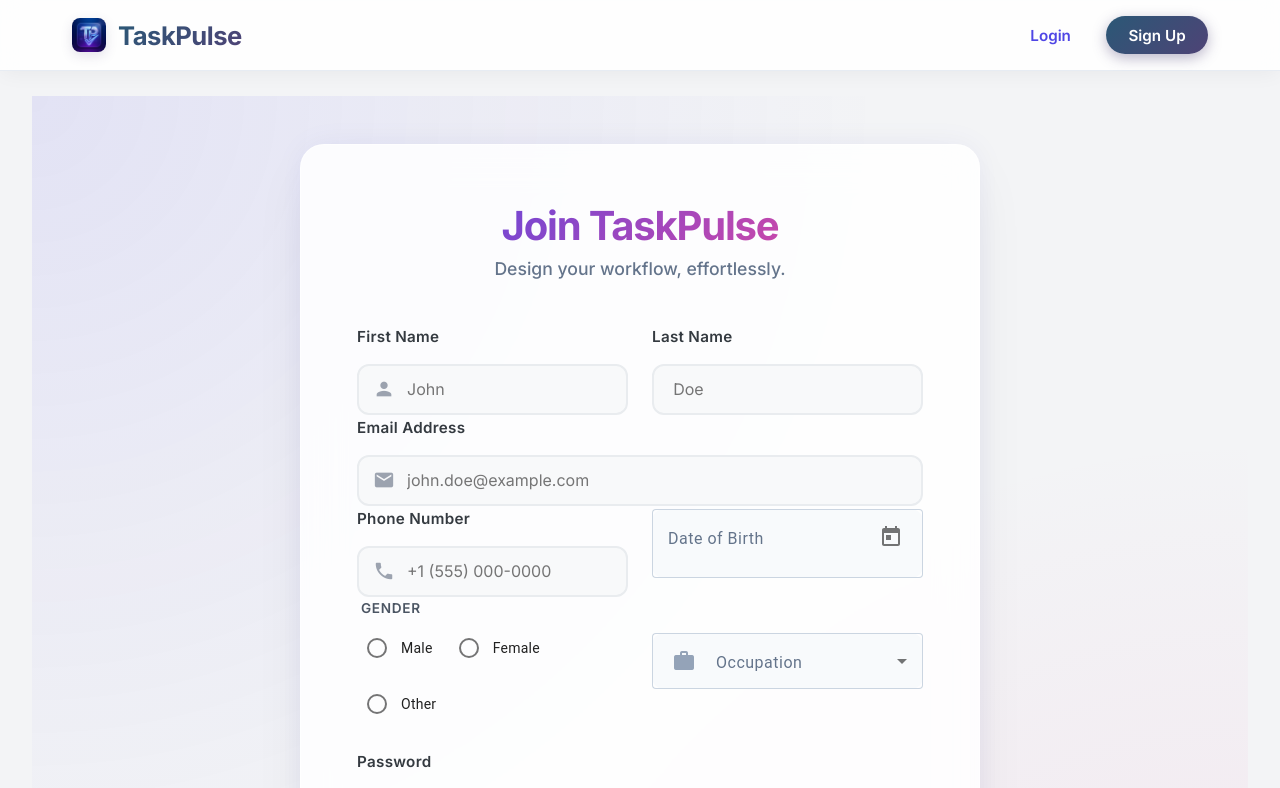
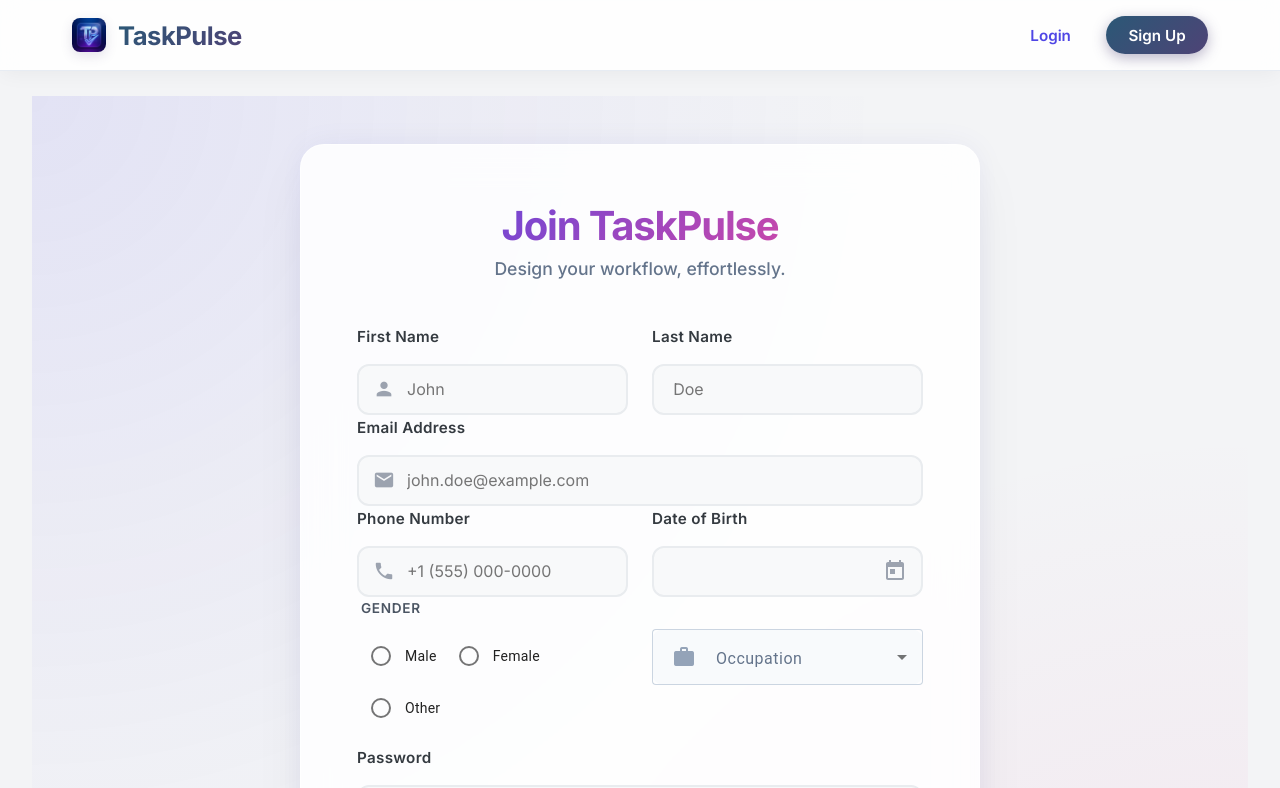
Before and after one commit to milankumarbhagat/task-pulse, an Angular app: page /sign-up in a window 1280 px wide. Shown: the top 788 px of the page. Built offline with nearby package versions, Linux system fonts and the light colour scheme.

Commit message:
Fix design

```diff
--- a/src/app/pages/sign-up/sign-up.component.css
+++ b/src/app/pages/sign-up/sign-up.component.css
@@ -95,7 +95,25 @@
 .modern-radio-group {
   display: flex;
   flex-wrap: wrap;
-  gap: 1rem;
+  gap: 0.75rem;
+  padding-left: 0.25rem;
+}
+
+.occupation-wrapper {
+  display: flex;
+  flex-direction: column;
+  justify-content: flex-start;
+  padding-top: 1.8rem; /* Align with radio buttons */
+}
+
+::ng-deep .occupation-wrapper .mat-mdc-form-field-subscript-wrapper {
+  display: none;
+}
+
+.gender-section {
+  display: flex;
+  flex-direction: column;
+  gap: 0.5rem;
 }
 
 /* Override Angular Material specifics for a vibrant look */
--- a/src/app/pages/sign-up/sign-up.component.html
+++ b/src/app/pages/sign-up/sign-up.component.html
@@ -15,8 +15,8 @@
           classes="custom-field"></app-input>
       </div>
 
-      <app-input class="full-width" label="Email Address" inputType="email" controlName="email" id="email"
-        placeholder="john.doe@example.com" icon="email" classes="custom-field" (blurEvent)="verifyEmail()">
+      <app-input class="full-width" autocomplete="off" label="Email Address" inputType="email" controlName="email"
+        id="email" placeholder="john.doe@example.com" icon="email" classes="custom-field" (blurEvent)="verifyEmail()">
         <span
           *ngIf="signUpForm.get('email')?.hasError('email') && !signUpForm.get('email')?.hasError('required')">Invalid
           email</span>
@@ -29,15 +29,13 @@
           <span *ngIf="signUpForm.get('phone')?.hasError('pattern')">Invalid phone</span>
         </app-input>
 
-        <mat-form-field appearance="outline" class="flex-1 custom-field">
-          <mat-label>Date of Birth</mat-label>
-          <input matInput [matDatepicker]="picker" formControlName="dob">
-          <mat-datepicker-toggle matIconSuffix [for]="picker"></mat-datepicker-toggle>
-          <mat-datepicker #picker></mat-datepicker>
-        </mat-form-field>
+        <app-input class="flex-1" label="Date of Birth" inputType="datepicker" controlName="dob" id="dob"
+          classes="custom-field" [maxDate]="maxDate">
+          <span *ngIf="signUpForm.get('dob')?.hasError('underAge')">Must be at least 12 years old</span>
+        </app-input>
       </div>
 
-      <div class="form-row align-center">
+      <div class="form-row align-start">
         <div class="gender-section flex-1 custom-field-container">
           <label class="section-label">Gender</label>
           <mat-radio-group formControlName="gender" color="primary" class="modern-radio-group">
@@ -47,7 +45,8 @@
           </mat-radio-group>
         </div>
 
-        <mat-form-field appearance="outline" class="flex-1 custom-field">
+        <div class="flex-1 occupation-wrapper">
+          <mat-form-field appearance="outline" class="full-width custom-field">
             <mat-label>Occupation</mat-label>
             <mat-select formControlName="occupation">
               <mat-option *ngFor="let occ of occupations" [value]="occ">
@@ -57,16 +56,17 @@
             <mat-icon matPrefix>work</mat-icon>
           </mat-form-field>
         </div>
+      </div>
 
       <app-input class="full-width mt-2" label="Password" inputType="password" controlName="password" id="password"
-        icon="lock" classes="custom-field">
+        icon="lock" classes="custom-field" autocomplete="new-password">
         <span
           *ngIf="signUpForm.get('password')?.hasError('minlength') && !signUpForm.get('password')?.hasError('required')">Min
           8 chars</span>
       </app-input>
 
       <app-input class="full-width" label="Confirm Password" inputType="password" controlName="confirmPassword"
-        id="confirmPassword" icon="lock_outline" classes="custom-field">
+        id="confirmPassword" icon="lock_outline" classes="custom-field" autocomplete="new-password">
         <span
           *ngIf="signUpForm.get('confirmPassword')?.hasError('passwordMismatch') && !signUpForm.get('confirmPassword')?.hasError('required')">Mismatch</span>
       </app-input>
@@ -88,8 +88,7 @@
     </form>
 
     <div class="login-prompt">
-      <p>Already have an account? <a routerLink="/login" class="login-link">Sign In -- {{isLoading ? 'yes Logout' : 'not
-          L'}} {{signUpForm.invalid ? 'In' : 'Not IN'}}</a></p>
+      <p>Already have an account? <a routerLink="/login" class="login-link">Sign In</a></p>
     </div>
   </div>
 </div>
--- a/src/app/pages/sign-up/sign-up.component.ts
+++ b/src/app/pages/sign-up/sign-up.component.ts
@@ -37,6 +37,7 @@ export class SignUpComponent implements OnInit {
   signUpForm!: FormGroup;
   isLoading = false;
   errorMessage = '';
+  maxDate!: Date;
 
   occupations: string[] = [
     'Software Engineer', 'Designer', 'Product Manager', 'Student', 'Other'
@@ -49,17 +50,34 @@ export class SignUpComponent implements OnInit {
   ) { }
 
   ngOnInit(): void {
+    const today = new Date();
+    this.maxDate = new Date(today.getFullYear() - 12, today.getMonth(), today.getDate());
+
     this.signUpForm = this.fb.group({
       firstName: ['', Validators.required],
       lastName: [''],
       email: ['', [Validators.required, Validators.email]],
       gender: [''],
-      dob: [''],
+      dob: ['', [Validators.required, this.ageValidator]],
       phone: ['', Validators.pattern('^[0-9+() -]*$')],
       occupation: [''],
       password: ['', [Validators.required, Validators.minLength(8)]],
       confirmPassword: ['', Validators.required]
     }, { validators: this.passwordMatchValidator });
+  }
+
+  ageValidator(control: AbstractControl): ValidationErrors | null {
+    if (!control.value) return null;
+    const dob = new Date(control.value);
+    const today = new Date();
+    let age = today.getFullYear() - dob.getFullYear();
+    const monthDiff = today.getMonth() - dob.getMonth();
+
+    if (monthDiff < 0 || (monthDiff === 0 && today.getDate() < dob.getDate())) {
+      age--;
+    }
+
+    return age >= 12 ? null : { underAge: true };
   }
 
   passwordMatchValidator(control: AbstractControl): ValidationErrors | null {
--- a/src/app/shared/components/input/input.component.css
+++ b/src/app/shared/components/input/input.component.css
@@ -44,8 +44,8 @@ label {
   padding-left: 3rem;
 }
 
-.custom-input[type="password"] {
-  padding-right: 2.5rem;
+.custom-input[type="password"], .custom-input.date-picker-input {
+  padding-right: 3rem;
 }
 
 .custom-input:focus {
@@ -55,7 +55,7 @@ label {
   box-shadow: 0 0 0 4px rgba(78, 67, 118, 0.1);
 }
 
-.password-toggle-btn {
+.password-toggle-btn, .datepicker-toggle {
   position: absolute;
   right: 0.5rem;
   background: none;
@@ -71,13 +71,23 @@ label {
   z-index: 10;
 }
 
-.password-toggle-btn:hover {
+.password-toggle-btn:hover, .datepicker-toggle:hover {
   background-color: #f1f3f5;
   color: #4b5563;
 }
 
-.password-toggle-btn .material-icons {
+.password-toggle-btn .material-icons, .datepicker-toggle .material-icons {
   font-size: 20px;
+}
+
+::ng-deep .datepicker-toggle .mat-mdc-icon-button {
+  width: 24px !important;
+  height: 24px !important;
+  padding: 0 !important;
+}
+
+::ng-deep .datepicker-toggle .mat-mdc-button-touch-target {
+  display: none;
 }
 
 .error-message {
--- a/src/app/shared/components/input/input.component.html
+++ b/src/app/shared/components/input/input.component.html
@@ -4,7 +4,7 @@
   <div class="input-inner">
     <span class="material-icons prefix-icon" *ngIf="icon">{{ icon }}</span>
 
-    <ng-container *ngIf="inputType !== 'date' && inputType !== 'textarea' && inputType !== 'select'">
+    <ng-container *ngIf="inputType !== 'date' && inputType !== 'textarea' && inputType !== 'select' && inputType !== 'datepicker'">
       <input [type]="inputType === 'password' ? (hidePassword ? 'password' : 'text') : inputType"
         [id]="id"
         [formControl]="control"
@@ -12,7 +12,8 @@
         [placeholder]="placeholder"
         class="custom-input"
         [ngClass]="{'has-icon': icon}"
-        [maxlength]="maxlength">
+        [maxlength]="maxlength"
+        [attr.autocomplete]="autocomplete">
     </ng-container>
 
     <ng-container *ngIf="inputType === 'select'">
@@ -27,15 +28,18 @@
       </select>
     </ng-container>
 
-    <ng-container *ngIf="inputType === 'date'">
-      <input type="date"
+    <ng-container *ngIf="inputType === 'datepicker'">
+      <input
+        [matDatepicker]="picker"
         [id]="id"
         [formControl]="control"
         (blur)="handleBlurEvent($event)"
         [placeholder]="placeholder"
-        class="custom-input"
+        class="custom-input date-picker-input"
         [ngClass]="{'has-icon': icon}"
-        [max]="max">
+        [max]="maxDate">
+      <mat-datepicker-toggle matIconSuffix [for]="picker" class="datepicker-toggle"></mat-datepicker-toggle>
+      <mat-datepicker #picker></mat-datepicker>
     </ng-container>
 
     <button type="button" class="password-toggle-btn" *ngIf="inputType === 'password'" (click)="togglePasswordVisibility()" title="Toggle Password">
--- a/src/app/shared/components/input/input.component.ts
+++ b/src/app/shared/components/input/input.component.ts
@@ -27,8 +27,10 @@ export class InputComponent {
   @Input() icon: string = '';
   @Input() appearance: 'fill' | 'outline' = 'outline';
   @Input() max: string = '';
+  @Input() maxDate: Date | null = null;
   @Input() options: { label: string, value: any }[] = [];
   @Input() maxlength: number | null = null;
+  @Input() autocomplete: string = 'on';
 
   @Output() blurEvent = new EventEmitter<void>();
 
```
Lines whose indentation alone changed are shown as unchanged.
